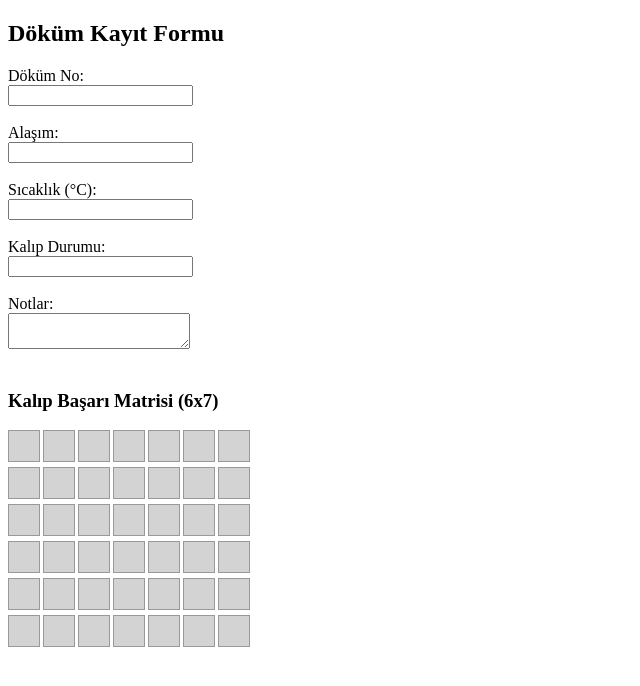
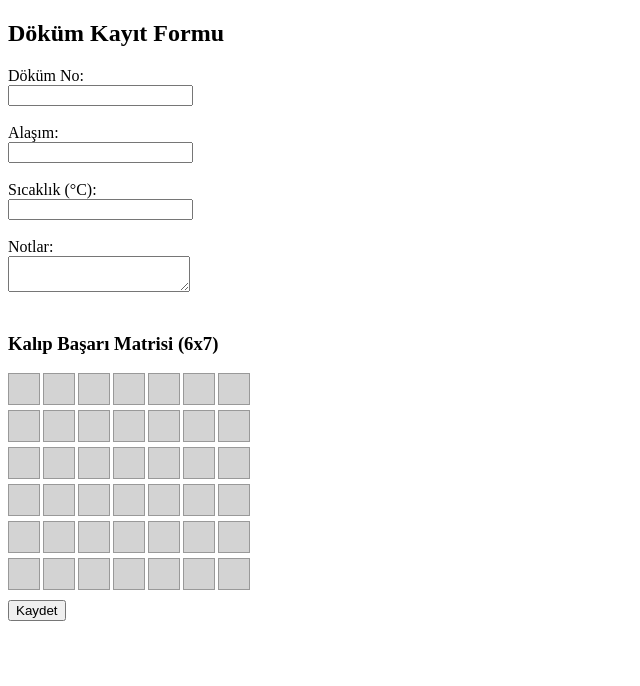
Before and after one commit to eminddmr/dokum_kayit_web, a Flask app: page / in a window 1280 px wide. Shown: the top 686 px of the page, without its empty margins (0-640 px from the left). Run offline with Flask 3, Linux system fonts and the light colour scheme.

Commit message:
form.html güncellendi

```diff
--- a/templates/form.html
+++ b/templates/form.html
@@ -3,27 +3,6 @@
 <head>
     <title>Döküm Kayıt Formu</title>
     <meta charset="UTF-8">
-</head>
-<body>
-    <h2>Döküm Kayıt Formu</h2>
-    <form method="POST">
-        <label>Döküm No:</label><br>
-        <input type="text" name="dokum_no" required><br><br>
-
-        <label>Alaşım:</label><br>
-        <input type="text" name="alasim" required><br><br>
-
-        <label>Sıcaklık (°C):</label><br>
-        <input type="text" name="sicaklik"><br><br>
-
-        <label>Kalıp Durumu:</label><br>
-        <input type="text" name="kalip"><br><br>
-
-        <label>Notlar:</label><br>
-        <textarea name="notlar"></textarea><br><br>
-</body>
-</html>
-<h3>Kalıp Başarı Matrisi (6x7)</h3>
     <style>
         .matrix {
             display: grid;
@@ -45,16 +24,32 @@
             background-color: lightgreen;
         }
     </style>
+</head>
+<body>
+    <h2>Döküm Kayıt Formu</h2>
+    <form method="POST">
+        <label>Döküm No:</label><br>
+        <input type="text" name="dokum_no" required><br><br>
 
+        <label>Alaşım:</label><br>
+        <input type="text" name="alasim" required><br><br>
+
+        <label>Sıcaklık (°C):</label><br>
+        <input type="text" name="sicaklik"><br><br>
+
+        <label>Notlar:</label><br>
+        <textarea name="notlar"></textarea><br><br>
+
+        <h3>Kalıp Başarı Matrisi (6x7)</h3>
         <div class="matrix" id="matrix">
-    <!-- 6x7 = 42 hücre -->
             {% for i in range(42) %}
                 <div class="cell" onclick="toggleCell(this)"></div>
             {% endfor %}
         </div>
+        <input type="hidden" name="kalip" id="kalipInput">
 
-<!-- Gizli input (arka planda veri taşıyacak) -->
-<input type="hidden" name="kalip" id="kalipInput">
+        <button type="submit">Kaydet</button>
+    </form>
 
     <script>
         const matrix = document.getElementById("matrix");
@@ -71,3 +66,5 @@
             input.value = values.join(",");
         }
     </script>
+</body>
+</html>
```
Lines whose indentation alone changed are shown as unchanged.
